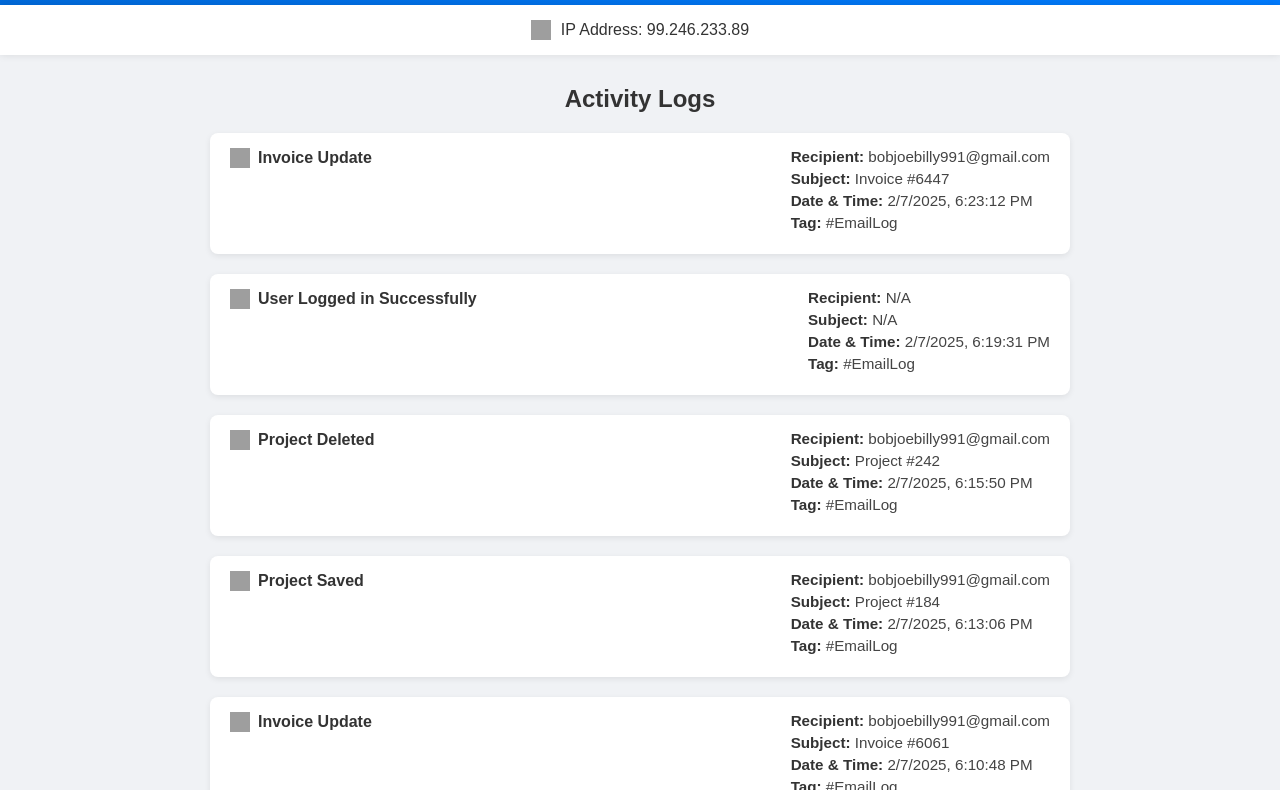
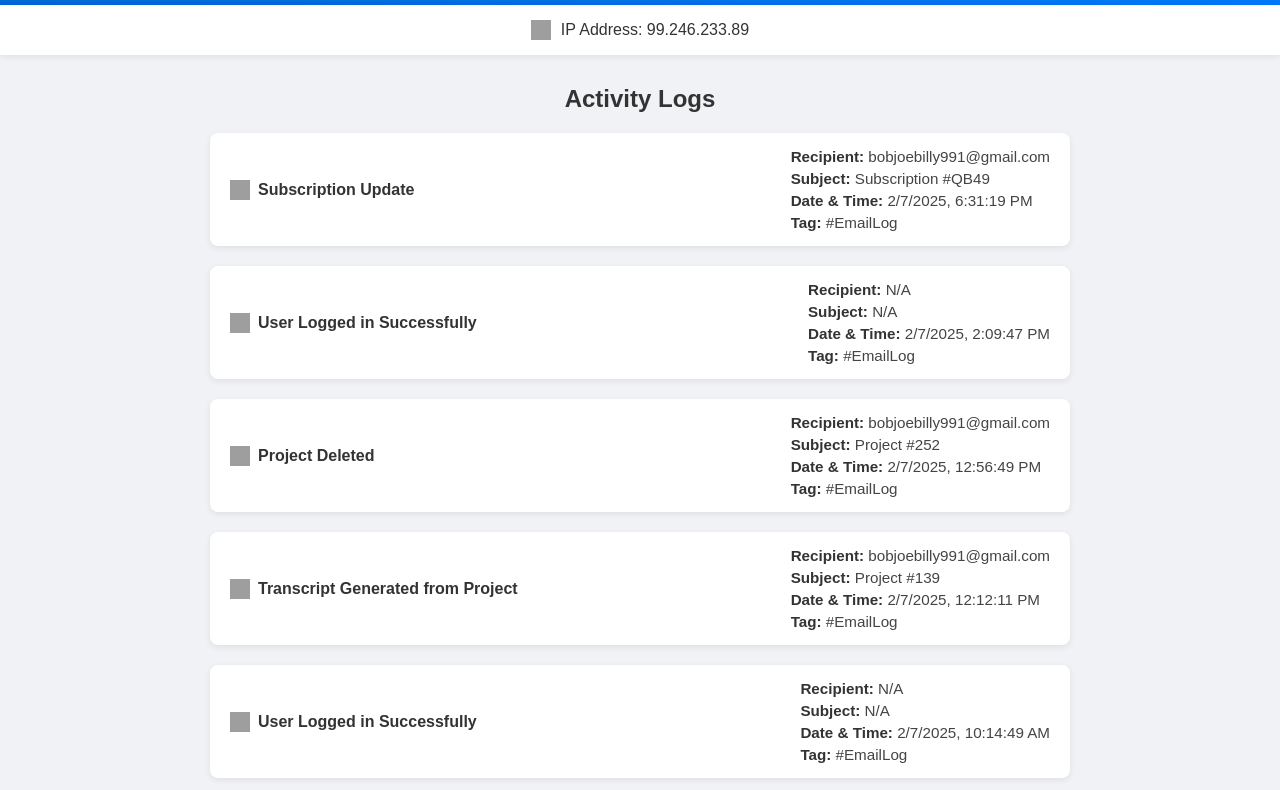
Before and after one commit to panda1582/custy-log, a plain HTML site: page index.html in a window 1280 px wide. Shown: the part 68-858 px from the top of the page. Drawn offline with Linux system fonts and the light colour scheme; grey boxes are pictures that could not be loaded.

Commit message:
Update index.html

```diff
--- a/index.html
+++ b/index.html
@@ -3,296 +3,204 @@
 <head>
   <meta charset="UTF-8" />
   <meta name="viewport" content="width=device-width, initial-scale=1.0"/>
-  <title>Email Log System</title>
+  <title>Realistic Log Demo</title>
   <style>
     * {
-      box-sizing: border-box;
-      margin: 0;
-      padding: 0;
+      box-sizing: border-box; margin: 0; padding: 0;
     }
     body {
       font-family: Arial, sans-serif;
       background: #f0f2f5;
-      margin: 0;
       color: #333;
     }
     .navbar {
       background: linear-gradient(45deg, #0069d9, #007bff);
-      color: #fff;
-      padding: 20px;
+      color: #fff; padding: 20px;
       text-align: center;
     }
     .navbar h1 {
-      font-weight: 600;
-      font-size: 1.8rem;
+      font-weight: 600; font-size: 1.8rem;
     }
     .ip-bar {
-      background: #fff;
-      padding: 15px 20px;
-      display: flex;
-      align-items: center;
-      justify-content: center;
-      gap: 10px;
+      background: #fff; padding: 15px 20px;
+      display: flex; align-items: center; justify-content: center; gap: 10px;
       box-shadow: 0 0 8px rgba(0, 0, 0, 0.1);
     }
     .ip-bar img {
-      width: 20px;
-      height: 20px;
-    }
-    .ip-bar span {
-      font-size: 1rem;
-      font-weight: 500;
+      width: 20px; height: 20px;
     }
     .container {
-      max-width: 900px;
-      margin: 30px auto;
-      padding: 0 20px;
+      max-width: 900px; margin: 30px auto; padding: 0 20px;
     }
     h2 {
-      text-align: center;
-      margin-bottom: 20px;
-      font-weight: 600;
+      text-align: center; margin-bottom: 20px; font-weight: 600;
     }
     .log-list {
-      display: flex;
-      flex-direction: column;
-      gap: 20px;
+      display: flex; flex-direction: column; gap: 20px;
     }
     .log-item {
       background-color: #ffffff;
-      border-radius: 8px;
-      padding: 15px 20px;
+      border-radius: 8px; padding: 15px 20px;
       box-shadow: 0 2px 6px rgba(0, 0, 0, 0.08);
-      display: flex;
-      flex-direction: row;
-      flex-wrap: wrap;
-      align-items: flex-start;
-      justify-content: space-between;
+      display: flex; flex-wrap: wrap; justify-content: space-between; gap: 10px;
       transition: box-shadow 0.3s ease;
     }
     .log-item:hover {
       box-shadow: 0 4px 12px rgba(0, 0, 0, 0.12);
     }
     .log-event {
-      display: flex;
-      align-items: center;
-      gap: 8px;
-      min-width: 170px;
-      margin-bottom: 8px;
+      display: flex; align-items: center; gap: 8px; min-width: 170px;
     }
     .log-event img {
-      width: 20px;
-      height: 20px;
+      width: 20px; height: 20px;
     }
     .log-event .event-name {
-      font-size: 1rem;
-      font-weight: bold;
+      font-size: 1rem; font-weight: bold;
     }
     .log-info {
-      display: flex;
-      flex-direction: column;
-      gap: 5px;
-      margin-bottom: 8px;
+      display: flex; flex-direction: column; gap: 5px;
     }
     .log-info div {
-      font-size: 0.95rem;
-      color: #444;
+      font-size: 0.95rem; color: #444;
     }
     .log-info div strong {
-      font-weight: 600;
-      color: #333;
+      font-weight: 600; color: #333;
     }
     @media (max-width: 600px) {
       .log-item {
-        flex-direction: column;
-        align-items: flex-start;
-      }
-      .log-event {
-        margin-bottom: 10px;
+        flex-direction: column; align-items: flex-start;
       }
     }
   </style>
 </head>
 <body>
 
-  <!-- Header -->
+  <!-- HEADER -->
   <div class="navbar">
-    <h1>Email Log System</h1>
+    <h1>Realistic Log Demo</h1>
   </div>
 
-  <!-- IP Address Bar -->
+  <!-- IP BAR -->
   <div class="ip-bar" id="ip-bar"></div>
 
   <div class="container">
     <h2>Activity Logs</h2>
-    <div class="log-list" id="log-list">
-      <!-- Logs inserted dynamically -->
-    </div>
+    <div class="log-list" id="log-list"></div>
   </div>
 
   <script>
     /********************************************
-     *   CONFIG / CONSTANTS
+     * CONFIG
      ********************************************/
-    const IP_ADDRESS = "99.246.233.89"; // Change anytime
-    const RECIPIENT  = "bobjoebilly991@gmail.com"; // Main user
+    const IP_ADDRESS = "99.246.233.89"; // Change any time
+
+    // The event entries we want, each with a subject & recipient if needed:
+    const EVENT_ENTRIES = [
+      {
+        event: "Project Deleted",
+        subject: "Project #{{proj}}",  // We'll randomize the project ID
+        recipient: "bobjoebilly991@gmail.com"
+      },
+      {
+        event: "Transcript Generated from Project",
+        subject: "Project #{{proj}}",
+        recipient: "bobjoebilly991@gmail.com"
+      },
+      {
+        event: "User Logged in Successfully",
+        subject: null,
+        recipient: null
+      },
+      {
+        event: "User Logged in Successfully",
+        subject: null,
+        recipient: null
+      },
+      {
+        // Subscription event => always #QB49, same email
+        event: "Subscription Update",
+        subject: "Subscription #QB49",
+        recipient: "bobjoebilly991@gmail.com"
+      },
+    ];
+
+    // We'll pick times between these two dates, skipping overnight "midnight hours".
+    // Example: Only random times on 2025-02-07 from 8:00 AM to 8:00 PM
+    const START_DATE = new Date("2025-02-07T08:00:00");
+    const END_DATE   = new Date("2025-02-07T20:00:00");
 
     // Icons
-    const EMAIL_ICON    = "https://img.icons8.com/ios-filled/20/007bff/new-post.png";
-    const PASSWORD_ICON = "https://img.icons8.com/ios-filled/20/007bff/password1.png";
-    const IP_ICON       = "https://img.icons8.com/ios-filled/20/007bff/network.png";
-
-    // Purchase base time
-    const BASE_TIME = new Date("2025-02-07T18:03:00"); // 6:03 PM
+    const emailIcon    = "https://img.icons8.com/ios-filled/20/007bff/new-post.png";
+    const passwordIcon = "https://img.icons8.com/ios-filled/20/007bff/password1.png";
+    const ipIcon       = "https://img.icons8.com/ios-filled/20/007bff/network.png";
 
     /********************************************
-     *  MANDATORY EVENTS (DELIVERED -> OPENED)
-     ********************************************/
-    const MANDATORY_EVENTS = [
-      { event: "Delivered", subject: "Subscription Confirmation" },
-      { event: "Opened",    subject: "Subscription Confirmation" },
-      { event: "Delivered", subject: "Welcome Email" },
-      { event: "Opened",    subject: "Welcome Email" },
-    ];
-
-    /********************************************
-     *  OTHER POSSIBLE EVENTS
-     ********************************************/
-    const POSSIBLE_EVENTS = [
-      { event: "Password Reset Request",         subject: "Account Security" },
-      { event: "Password Changed",               subject: "Account Security" },
-      { event: "User Logged in Successfully",    subject: null },
-      { event: "Project Saved",                  subject: "Project #{{proj}}" },
-      { event: "Project Deleted",                subject: "Project #{{proj}}" },
-      { event: "Transcript Generated from Project", subject: "Project #{{proj}}" },
-      { event: "Invoice Update",                 subject: "Invoice #{{inv}}" },
-      { event: "Subscription Update",            subject: "Subscription #{{sub}}" }
-    ];
-
-    // Generate this many random follow-up events
-    const ADDITIONAL_LOG_COUNT = 6;
-
-    /********************************************
-     *  UTILITY FUNCTIONS
+     * HELPER FUNCTIONS
      ********************************************/
     function setIPBar(ip) {
       const ipBar = document.getElementById("ip-bar");
       ipBar.innerHTML = `
-        <img src="${IP_ICON}" alt="IP Icon"/>
+        <img src="${ipIcon}" alt="IP Icon" />
         <span>IP Address: ${ip}</span>
       `;
     }
 
+    // Basic icon logic; for more advanced filtering, expand as needed
     function getIconForEvent(eventName) {
+      if (!eventName) return emailIcon; // fallback
       if (eventName.toLowerCase().includes("password")) {
-        return PASSWORD_ICON;
+        return passwordIcon;
       }
-      return EMAIL_ICON;
+      return emailIcon;
     }
 
+    // Format date/time with 12-hour clock
     function formatDate(date) {
       return date.toLocaleString("en-US", { hour12: true });
     }
 
-    // Returns a new date by adding random seconds in [minSec, maxSec]
-    function addRandomSeconds(date, minSec, maxSec) {
-      const newDate = new Date(date);
-      const randomSec = Math.floor(Math.random() * (maxSec - minSec + 1)) + minSec;
-      newDate.setSeconds(newDate.getSeconds() + randomSec);
-      return newDate;
-    }
-
-    // Random integer in [min, max]
+    // Return a random integer in [min, max]
     function randInt(min, max) {
       return Math.floor(Math.random() * (max - min + 1)) + min;
     }
 
-    // Random alpha-numeric string of length
-    function randAlphaNum(len = 2) {
-      const chars = "ABCDEFGHIJKLMNOPQRSTUVWXYZ0123456789";
-      let result = "";
-      for (let i = 0; i < len; i++) {
-        result += chars.charAt(Math.floor(Math.random() * chars.length));
-      }
-      return result;
+    // Replace placeholders like {{proj}} with random ID
+    function fillSubject(subject) {
+      if (!subject) return "N/A";
+      let s = subject;
+      // e.g. Project #{{proj}} => Project #123
+      s = s.replace("{{proj}}", randInt(100, 999));
+      return s;
     }
 
-    // Replaces placeholders in subject with random IDs
-    function fillSubjectPlaceholders(subject) {
-      if (!subject) return null;
+    // We want a random date/time between startDate & endDate BUT avoid midnight hours
+    // (in this example, we skip any hour < 8 or >= 20 by simply bounding start/end).
+    // If you had a multi-day range, you'd do a loop that re-picks if hour not in [8..20].
+    function randomDateInRange(start, end) {
+      const startMs = start.getTime();
+      const endMs   = end.getTime();
 
-      let replaced = subject;
-      // e.g. Project #{{proj}} -> Project #123
-      replaced = replaced.replace("{{proj}}", randInt(100, 999));
-      // e.g. Invoice #{{inv}} -> Invoice #4567
-      replaced = replaced.replace("{{inv}}", randInt(1000, 9999));
-      // e.g. Subscription #{{sub}} -> Subscription #AB32
-      replaced = replaced.replace("{{sub}}", randAlphaNum(2) + randInt(10, 99));
-
-      return replaced;
+      // Get a random ms from [startMs, endMs]
+      const randomMs = randInt(startMs, endMs);
+      return new Date(randomMs);
     }
 
-    /********************************************
-     *  GENERATE LOGS
-     ********************************************/
-    function createMandatoryLogs() {
-      const logs = [];
-      let currentTime = new Date(BASE_TIME); // start at 6:03 PM
+    // Render logs from oldest at bottom to newest at top
+    function renderLogs(logs) {
+      const container = document.getElementById("log-list");
+      container.innerHTML = ""; // clear old
 
-      for (let i = 0; i < MANDATORY_EVENTS.length; i++) {
-        // Each next mandatory event is 30–120s after the previous
-        if (i > 0) {
-          currentTime = addRandomSeconds(currentTime, 30, 120);
-        }
-        logs.push({
-          event: MANDATORY_EVENTS[i].event,
-          subject: MANDATORY_EVENTS[i].subject,
-          recipient: RECIPIENT,
-          date: new Date(currentTime),
-          tag: "#EmailLog"
-        });
-      }
-      return logs;
-    }
+      // Sort ascending by date
+      logs.sort((a, b) => a.date - b.date);
 
-    function createRandomLogs(count, startTime) {
-      const logs = [];
-      let currentTime = new Date(startTime);
+      // Insert from newest to oldest
+      for (let i = logs.length - 1; i >= 0; i--) {
+        const log = logs[i];
 
-      for (let i = 0; i < count; i++) {
-        const randomEvt = POSSIBLE_EVENTS[Math.floor(Math.random() * POSSIBLE_EVENTS.length)];
-        // Add 1–5 minutes between random events
-        currentTime = addRandomSeconds(currentTime, 60, 300);
+        // Build DOM elements
+        const item = document.createElement("div");
+        item.classList.add("log-item");
 
-        const filledSubj = fillSubjectPlaceholders(randomEvt.subject);
-
-        logs.push({
-          event: randomEvt.event,
-          subject: filledSubj || "N/A",
-          recipient: filledSubj ? RECIPIENT : "N/A",
-          date: new Date(currentTime),
-          tag: "#EmailLog"
-        });
-      }
-      return logs;
-    }
-
-    // Render logs from oldest (bottom) to newest (top)
-    function renderLogs(logArray) {
-      const logList = document.getElementById("log-list");
-
-      // Sort by ascending date first
-      logArray.sort((a, b) => a.date - b.date);
-
-      // Then append from last to first
-      for (let i = logArray.length - 1; i >= 0; i--) {
-        const log = logArray[i];
-
-        // Create log item container
-        const logItem = document.createElement("div");
-        logItem.classList.add("log-item");
-
-        // Event block
         const eventBlock = document.createElement("div");
         eventBlock.classList.add("log-event");
         eventBlock.innerHTML = `
@@ -300,42 +208,40 @@
           <span class="event-name">${log.event}</span>
         `;
 
-        // Info block
         const infoBlock = document.createElement("div");
         infoBlock.classList.add("log-info");
         infoBlock.innerHTML = `
-          <div><strong>Recipient:</strong> ${log.recipient}</div>
-          <div><strong>Subject:</strong> ${log.subject}</div>
+          <div><strong>Recipient:</strong> ${log.recipient ?? "N/A"}</div>
+          <div><strong>Subject:</strong> ${log.subject ?? "N/A"}</div>
           <div><strong>Date & Time:</strong> ${formatDate(log.date)}</div>
-          <div><strong>Tag:</strong> ${log.tag}</div>
+          <div><strong>Tag:</strong> #EmailLog</div>
         `;
 
-        logItem.appendChild(eventBlock);
-        logItem.appendChild(infoBlock);
-
-        logList.appendChild(logItem);
+        item.appendChild(eventBlock);
+        item.appendChild(infoBlock);
+        container.appendChild(item);
       }
     }
 
     /********************************************
-     *  MAIN EXECUTION
+     * MAIN
      ********************************************/
     window.addEventListener("DOMContentLoaded", () => {
       // 1) Show IP
       setIPBar(IP_ADDRESS);
 
-      // 2) Mandatory logs
-      const mandatoryLogs = createMandatoryLogs();
+      // 2) Build logs with random times
+      const logs = EVENT_ENTRIES.map(evt => {
+        return {
+          event: evt.event,
+          subject: fillSubject(evt.subject),
+          recipient: evt.recipient ?? "N/A",
+          date: randomDateInRange(START_DATE, END_DATE)
+        };
+      });
 
-      // 3) Extra random logs (after last mandatory)
-      const lastMandatory = mandatoryLogs[mandatoryLogs.length - 1].date;
-      const randomLogs = createRandomLogs(ADDITIONAL_LOG_COUNT, lastMandatory);
-
-      // 4) Combine
-      const allLogs = [...mandatoryLogs, ...randomLogs];
-
-      // 5) Render
-      renderLogs(allLogs);
+      // 3) Render
+      renderLogs(logs);
     });
   </script>
 </body>
```
